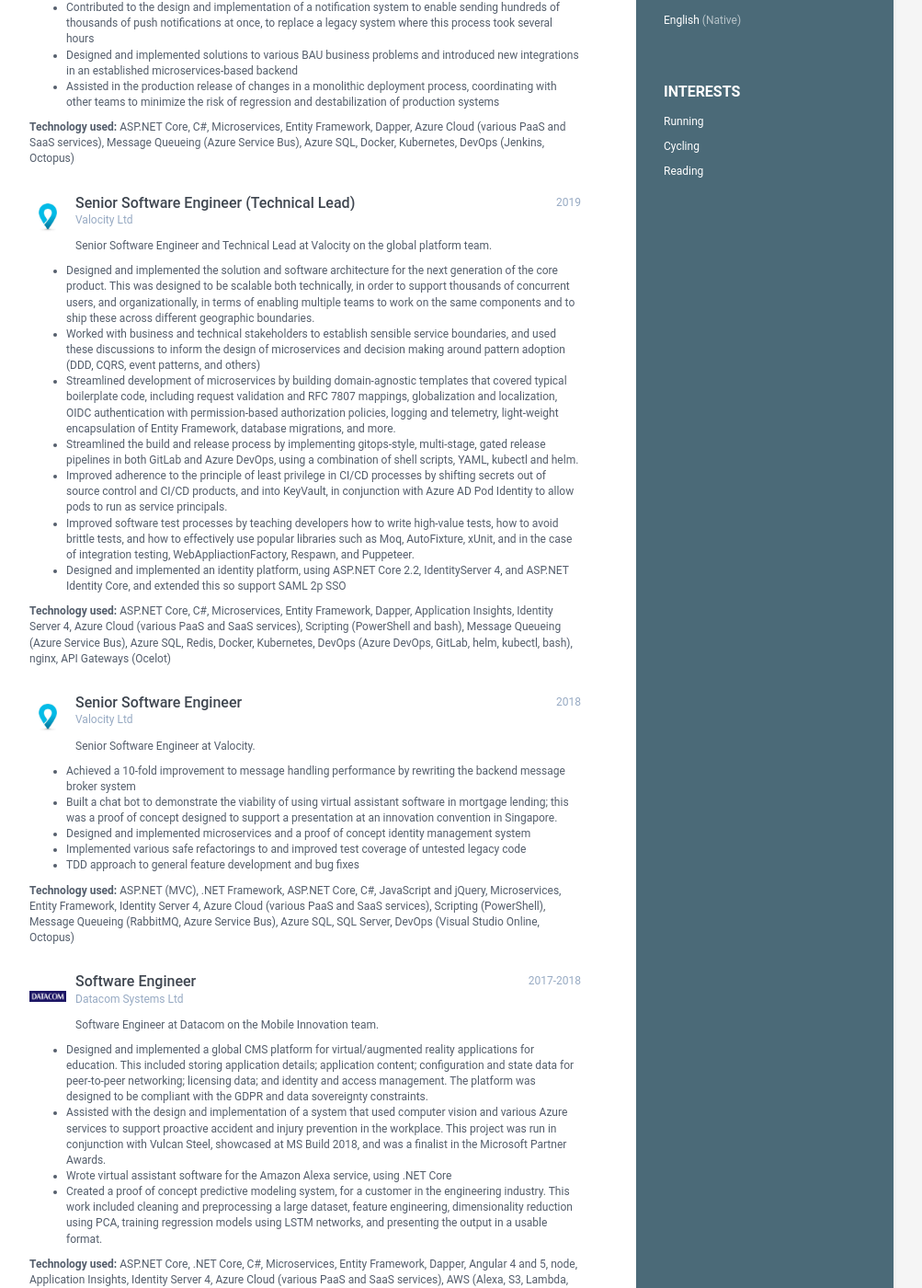
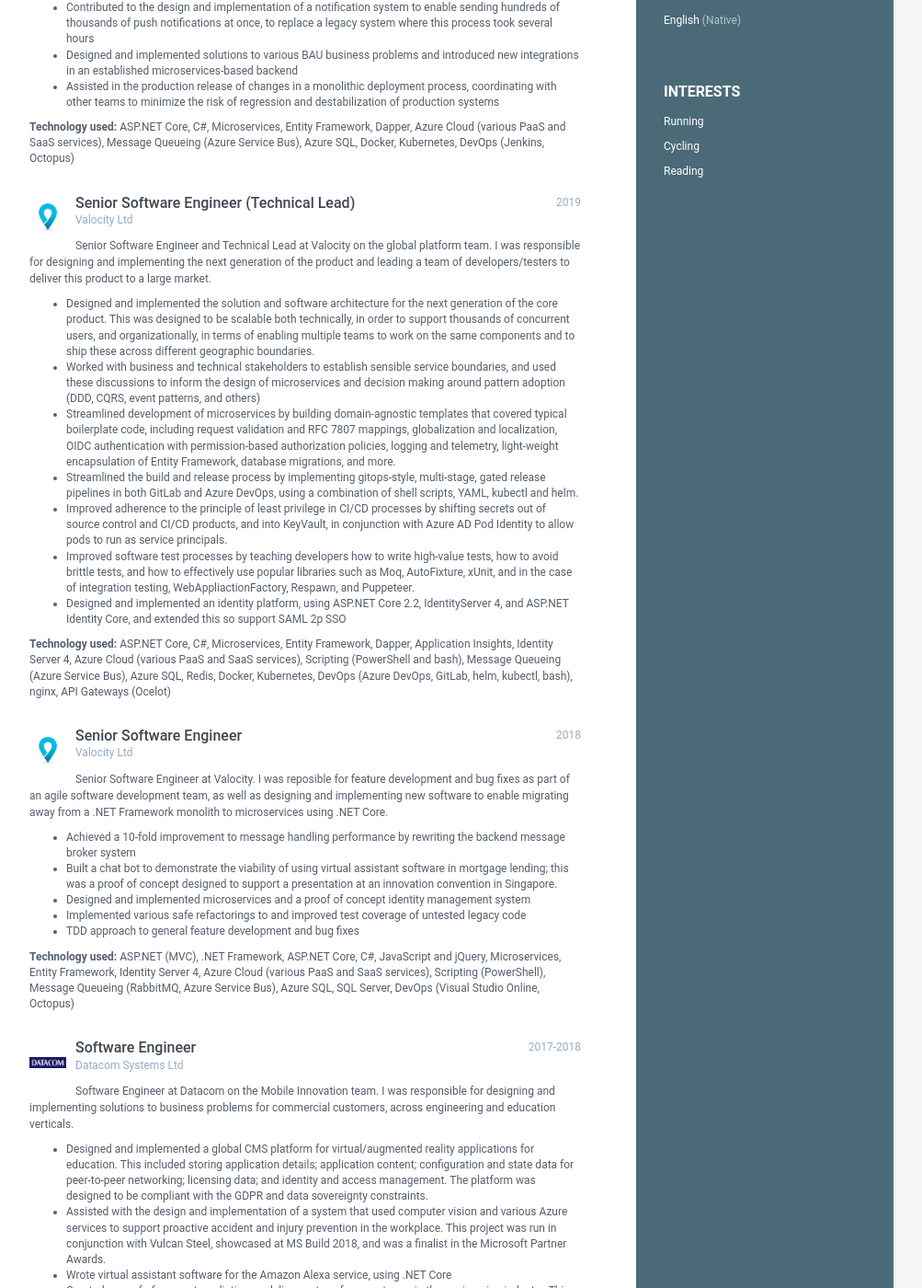
Before and after one commit to kane-armstrong/bananas, a Jekyll site: the page built from index.html, in a window 1280 px wide and 1400 px high, scrolled down 717 px. Shown: the whole window at 92% size, without its empty margins (168-1171 px from the left). Built offline with Jekyll 4.4.1, drawn with Linux system fonts in a browser that asks for light colours; some of the changed text lies outside the part shown.

Commit message:
Expand on the responsibilities held in each past job

```diff
--- a/_data/data.yml
+++ b/_data/data.yml
@@ -106,7 +106,9 @@ experiences:
       company: Valocity Ltd
       logo: valocity-logo.png
       details: |
-        Senior Software Engineer and Technical Lead at Valocity on the global platform team.
+        Senior Software Engineer and Technical Lead at Valocity on the global platform team. I was responsible
+        for designing and implementing the next generation of the product and leading a team of developers/testers
+        to deliver this product to a large market.
           - Designed and implemented the solution and software architecture for the next generation
           of the core product. This was designed to be scalable both technically, in order to support
           thousands of concurrent users, and organizationally, in terms of enabling multiple teams to work
@@ -152,7 +154,9 @@ experiences:
       company: Valocity Ltd
       logo: valocity-logo.png
       details: |
-        Senior Software Engineer at Valocity.
+        Senior Software Engineer at Valocity. I was reposible for feature development and bug fixes as part of
+        an agile software development team, as well as designing and implementing new software to enable migrating
+        away from a .NET Framework monolith to microservices using .NET Core.
           - Achieved a 10-fold improvement to message handling performance by rewriting the backend
           message broker system
           - Built a chat bot to demonstrate the viability of using virtual assistant software in mortgage lending;
@@ -180,7 +184,9 @@ experiences:
       company: Datacom Systems Ltd
       logo: datacom-logo.png
       details: |
-        Software Engineer at Datacom on the Mobile Innovation team.
+        Software Engineer at Datacom on the Mobile Innovation team. I was responsible for designing and
+        implementing solutions to business problems for commercial customers, across engineering and
+        education verticals.
           - Designed and implemented a global CMS platform for virtual/augmented reality applications
           for education. This included storing application details; application content; configuration
           and state data for peer-to-peer networking; licensing data; and identity and access management.
@@ -221,7 +227,9 @@ experiences:
       company: Datacom Systems Ltd
       logo: datacom-logo.png
       details: |
-        Software Developer at Datacom on the internal tools team.
+        Software Developer at Datacom on the internal tools team. I was responsible for automating
+        portions of BAU system administration and frontline IT support, and enabling efficiency gains
+        by developing paperless systems in the planning of system adminstration tasks.
           - Designed and implemented software for a service desk automation project. This involved the
           automatic creation and assignment of support requests received via email, using a combination
           of business rules and machine learning techniques, including document classification and latent
@@ -267,7 +275,10 @@ experiences:
       company: Datacom Systems Ltd
       logo: datacom-logo.png
       details: |
-        Software Developer at Datacom on an internal service delivery team.
+        Software Developer at Datacom on an internal service delivery team. I was responsible for
+        automating manual/administrative tasks, developing new and maintaining existing internal web
+        applications, and improving the visibility of aspects of service delivery and project management
+        by developing databases, datawarehouses, and SQL reports.
           - Designed and implemented software to automate daily checks and data entry tasks, achieving a
           1.25 FTE reduction in manual effort
           - Created a system to automate portions of regular service reporting, achieving a 2.0 FTE
```
